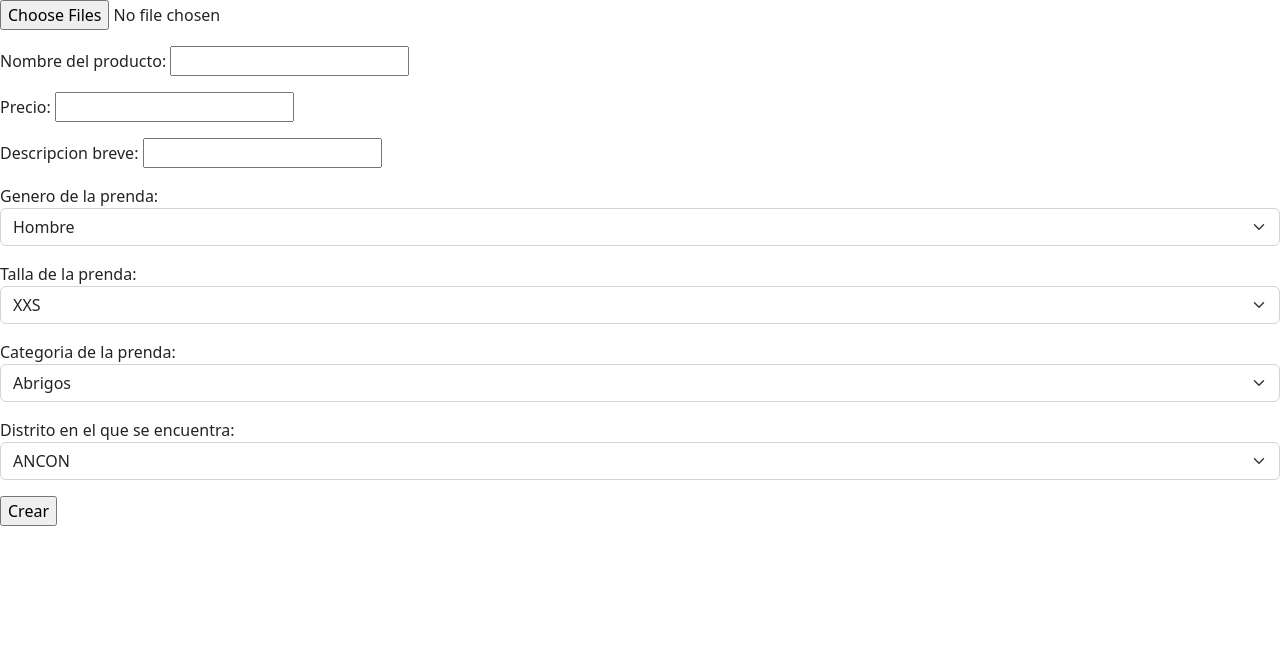
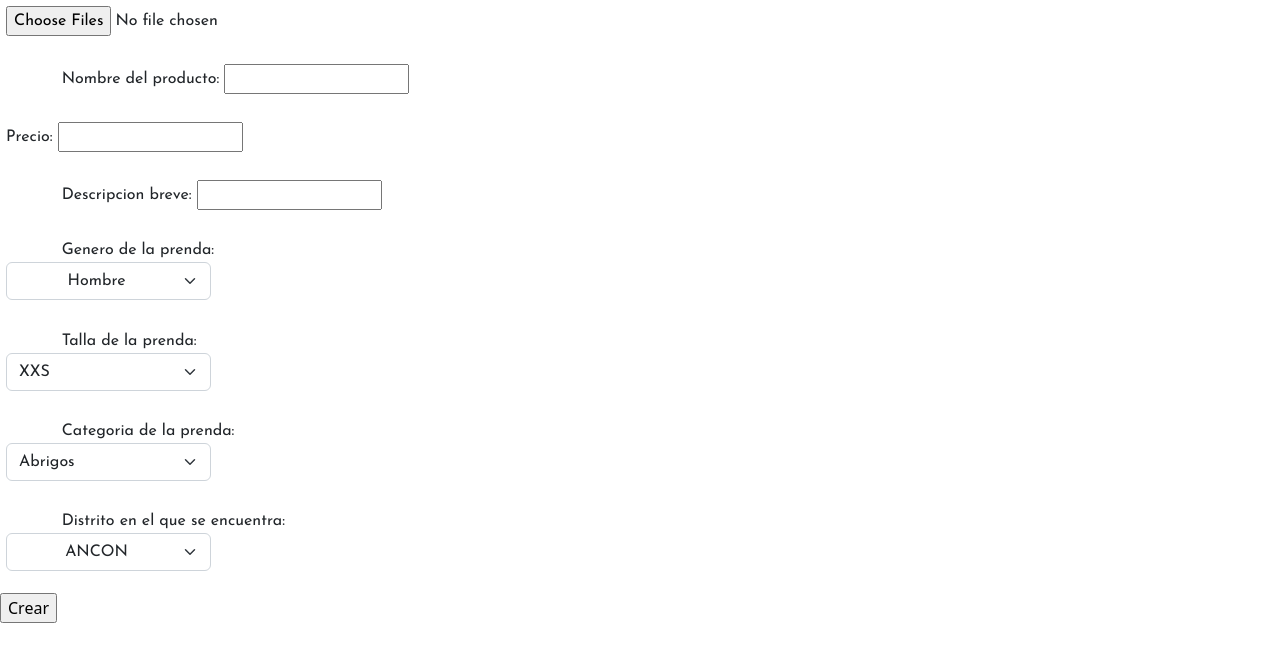
Before and after one commit to jjordanoc/modacheap, a Flask app: page /producto/crear in a window 1280 px wide. Shown: the part 86-748 px from the top of the page. Run offline with Flask 2, Linux system fonts and the light colour scheme; the visitor is signed in with stand-in values (Sample User, id 1); data comes from the database, SQL or seed files in the repository.

Commit message:
Antes del git

```diff
--- a/static/styles/main.css
+++ b/static/styles/main.css
@@ -182,3 +182,25 @@ input[name="r"]{
     font-family: 'Josefin Sans', sans-serif;
 
 }
+
+
+.mb-3{
+    font-family: 'Josefin Sans', sans-serif;
+    padding: 1ex;
+}
+
+#categoria{
+    width: 205px;
+}
+#talla{
+    width: 205px;
+}
+#distrito{
+    text-align: center;
+    width: 205px;
+}
+
+#sexo{
+    width: 205px;
+    text-align: center;
+}
--- a/templates/vender.html
+++ b/templates/vender.html
@@ -12,7 +12,7 @@
     </div>
 
     <div class="mb-3">
-        <label for="nombre">Nombre del producto:</label>
+        <label for="nombre">&nbsp;&nbsp;&nbsp;&nbsp;&nbsp;&nbsp;&nbsp;&nbsp;&nbsp;&nbsp;&nbsp;Nombre del producto:</label>
         <input type="text" id="nombre" name="nombre" required>
     </div>
 
@@ -24,12 +24,12 @@
     <input type="hidden" id="usuario_correo" name="usuario_correo" value="{{usuario.correo}}">
 
     <div class="mb-3">
-        <label for="descripcion">Descripcion breve:</label>
+        <label for="descripcion">&nbsp;&nbsp;&nbsp;&nbsp;&nbsp;&nbsp;&nbsp;&nbsp;&nbsp;&nbsp;&nbsp;Descripcion breve:</label>
         <input type="text" id="descripcion" name="descripcion" required>
     </div>
 
     <div class="mb-3">
-        <label for="sexo">Genero de la prenda:</label>
+        <label for="sexo">&nbsp;&nbsp;&nbsp;&nbsp;&nbsp;&nbsp;&nbsp;&nbsp;&nbsp;&nbsp;&nbsp;Genero de la prenda:</label>
         <select name="sexo" id="sexo" required class="form-select">
             <option value="M">Hombre</option>
             <option value="F">Mujer</option>
@@ -38,7 +38,7 @@
     </div>
 
     <div class="mb-3">
-        <label for="talla">Talla de la prenda:</label>
+        <label for="talla">&nbsp;&nbsp;&nbsp;&nbsp;&nbsp;&nbsp;&nbsp;&nbsp;&nbsp;&nbsp;&nbsp;Talla de la prenda:</label>
         <select name="talla" id="talla" required class="form-select">
             <option value="XXS">XXS</option>
             <option value="XS">XS</option>
@@ -51,7 +51,7 @@
     </div>
 
     <div class="mb-3">
-        <label for="categoria">Categoria de la prenda:</label>
+        <label for="categoria">&nbsp;&nbsp;&nbsp;&nbsp;&nbsp;&nbsp;&nbsp;&nbsp;&nbsp;&nbsp;&nbsp;Categoria de la prenda:</label>
         <select name="categoria" id="categoria" required class="form-select">
             <option value="Abrigos">Abrigos</option>
             <option value="Polos">Polos</option>
@@ -65,7 +65,7 @@
     </div>
 
     <div class="mb-3">
-        <label for="distrito">Distrito en el que se encuentra:</label>
+        <label for="distrito">&nbsp;&nbsp;&nbsp;&nbsp;&nbsp;&nbsp;&nbsp;&nbsp;&nbsp;&nbsp;&nbsp;Distrito en el que se encuentra:</label>
         <select name="distrito" id="distrito" required class="form-select">
             <option value="ANCON">ANCON</option>
             <option value="ATE">ATE</option>
```
